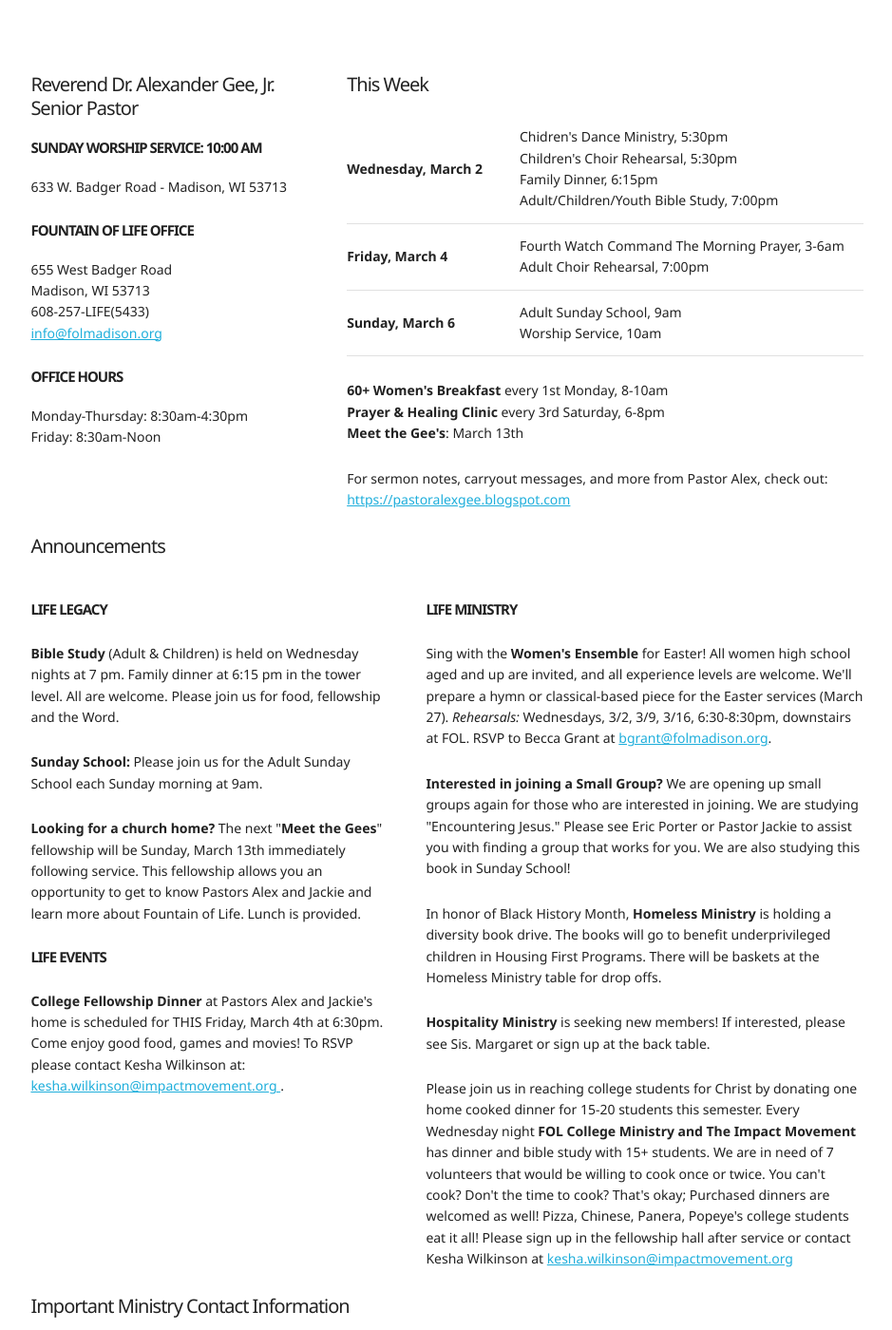
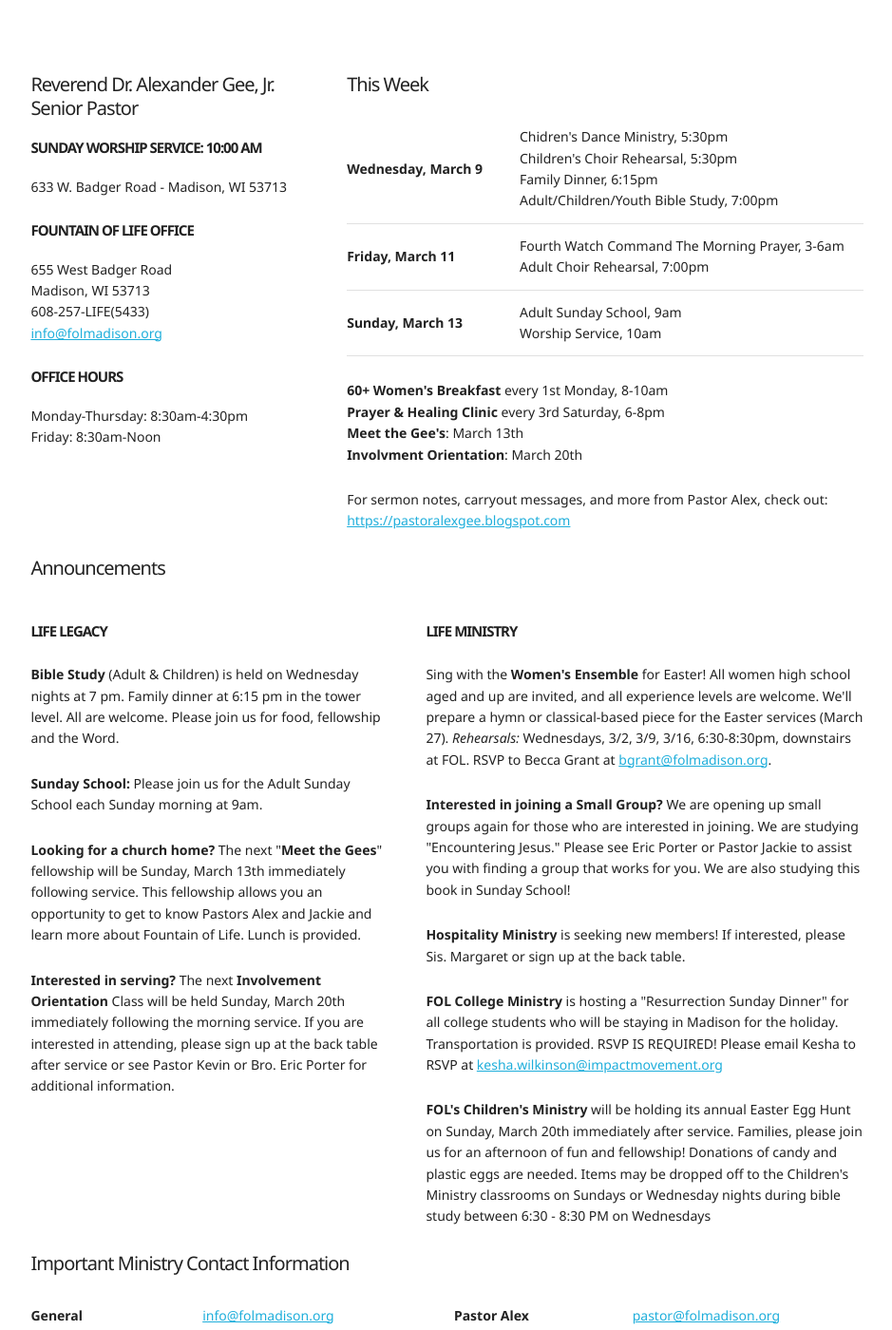
Before and after one commit to fountain-of-life/folmadison.org, a Jekyll site: the page built from index.html, in a window 1280 px wide and 1400 px high, scrolled down 207 px. Shown: the whole window at 95% size, without its empty margins (166-1105 px from the left). Built offline with Jekyll 4.4.1, drawn with Linux system fonts in a browser that asks for light colours.

Commit message:
weekly bulletin

```diff
--- a/_config.yml
+++ b/_config.yml
@@ -2,7 +2,7 @@
 title: Fountain of Life Covenant Church
 email: matt@lookitscook.com
 description:
-baseurl: "/folmadison.org/" # the subpath of your site, e.g. /blog/
+baseurl: "/folmadison.org" # the subpath of your site, e.g. /blog/
 url: "http://www.folmadison.org" # the base hostname & protocol for your site
 
 # Build settings
--- a/index.md
+++ b/index.html
@@ -35,7 +35,7 @@ layout: page
 
   <table class="u-full-width">
     <tr>
-      <td><strong>Wednesday, March 2</strong></td>
+      <td><strong>Wednesday, March 9</strong></td>
       <td>
         Chidren's Dance Ministry, 5:30pm<br>
         Children's Choir Rehearsal, 5:30pm<br>
@@ -43,13 +43,13 @@ layout: page
         Adult/Children/Youth Bible Study, 7:00pm
       </td>
     </tr><tr>
-      <td><strong>Friday, March 4</strong></td>
+      <td><strong>Friday, March 11</strong></td>
       <td>
         Fourth Watch Command The Morning Prayer, 3-6am<br>
         Adult Choir Rehearsal, 7:00pm
       </td>
     </tr><tr>
-      <td><strong>Sunday, March 6</strong></td>
+      <td><strong>Sunday, March 13</strong></td>
       <td>
         Adult Sunday School, 9am<br>
         Worship Service, 10am
@@ -60,7 +60,8 @@ layout: page
   <p>
     <strong>60+ Women's Breakfast</strong> every 1st Monday, 8-10am<br>
     <strong>Prayer & Healing Clinic</strong> every 3rd Saturday, 6-8pm<br>
-    <strong>Meet the Gee's</strong>: March 13th
+    <strong>Meet the Gee's</strong>: March 13th<br>
+    <strong>Involvment Orientation</strong>: March 20th
   </p>
 
   <p>For sermon notes, carryout messages, and more from Pastor Alex,
@@ -87,13 +88,10 @@ layout: page
   you an opportunity to get to know Pastors Alex and Jackie and learn more about
   Fountain of Life. Lunch is provided.</p>
 
-  <p><h3>Life Events</h3></p>
-
-  <p><strong>College Fellowship Dinner</strong> at Pastors Alex and Jackie's
-  home is scheduled for THIS Friday, March 4th at 6:30pm. Come enjoy good food, games
-  and movies! To RSVP please contact Kesha Wilkinson at: <a href="mailto:kesha.wilkinson@impactmovement.org">
-  kesha.wilkinson@impactmovement.org
-  </a>.</p>
+  <p><strong>Interested in serving?</strong> The next <strong>Involvement Orientation</strong>
+    Class will be held Sunday, March 20th immediately following the morning service.
+    If you are interested in attending, please sign up at the back table after service
+    or see Pastor Kevin or Bro. Eric Porter for additional information.</p>
 
 </div>
 
@@ -115,21 +113,20 @@ layout: page
     We are also studying this book in Sunday School!
   </p>
 
-  <p>In honor of Black History Month, <strong>Homeless Ministry</strong> is holding a
-  diversity book drive. The books will go to benefit underprivileged children in Housing
-  First Programs. There will be baskets at the Homeless Ministry table for drop offs.</p>
+  <p><strong>Hospitality Ministry</strong> is seeking new members! If interested,
+    please Sis. Margaret or sign up at the back table.</p>
 
-  <p><strong>Hospitality Ministry</strong> is seeking new members! If interested, please
-  see Sis. Margaret or sign up at the back table.</p>
+  <p><strong>FOL College Ministry</strong> is hosting a "Resurrection Sunday Dinner"
+    for all college students who will be staying in Madison for the holiday.
+    Transportation is provided. RSVP IS REQUIRED! Please email Kesha to RSVP
+    at <a href="mailto:kesha.wilkinson@impactmovement.org">kesha.wilkinson@impactmovement.org</a>
+  </p>
 
-  <p>Please join us in reaching college students for Christ by donating one home cooked dinner
-  for 15-20 students this semester. Every Wednesday night <strong>FOL College Ministry
-  and The Impact Movement</strong> has dinner and bible study with 15+ students. We are in
-  need of 7 volunteers that would be willing to cook once or twice. You can't cook? Don't the time to cook?
-  That's okay; Purchased dinners are welcomed as well! Pizza, Chinese, Panera, Popeye's college students
-  eat it all! Please sign up in the fellowship hall after service or contact Kesha Wilkinson at
-  <a href="mailto:kesha.wilkinson@impactmovement.org">kesha.wilkinson@impactmovement.org</a>
-  </p>
+  <p><strong>FOL's Children's Ministry</strong> will be holding its annual Easter Egg Hunt
+    on Sunday, March 20th immediately after service. Families, please join us for an afternoon
+    of fun and fellowship! Donations of candy and plastic eggs are needed. Items may be
+    dropped off to the Children's Ministry classrooms on Sundays or Wednesday nights during
+    bible study between 6:30 - 8:30 PM on Wednesdays</p>
 
 
 </div>
```
